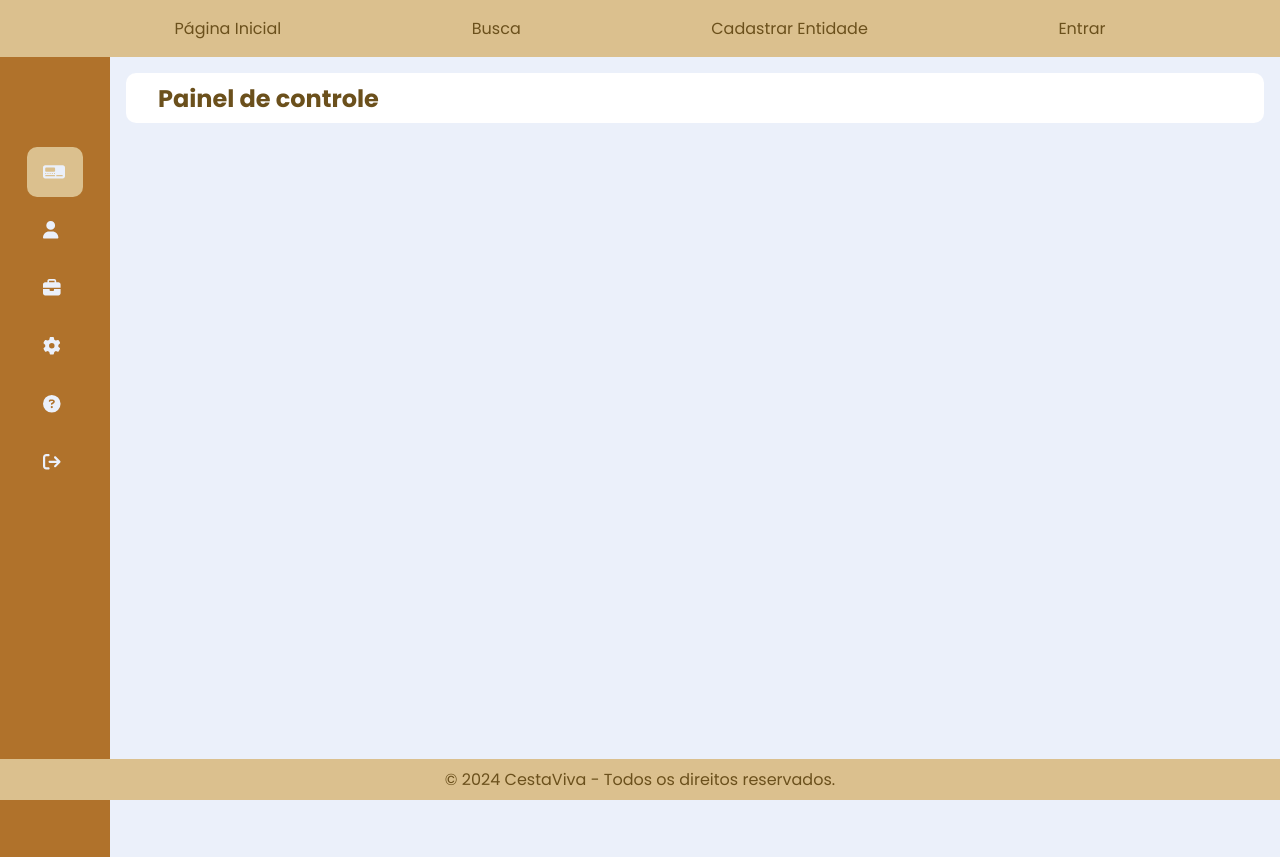
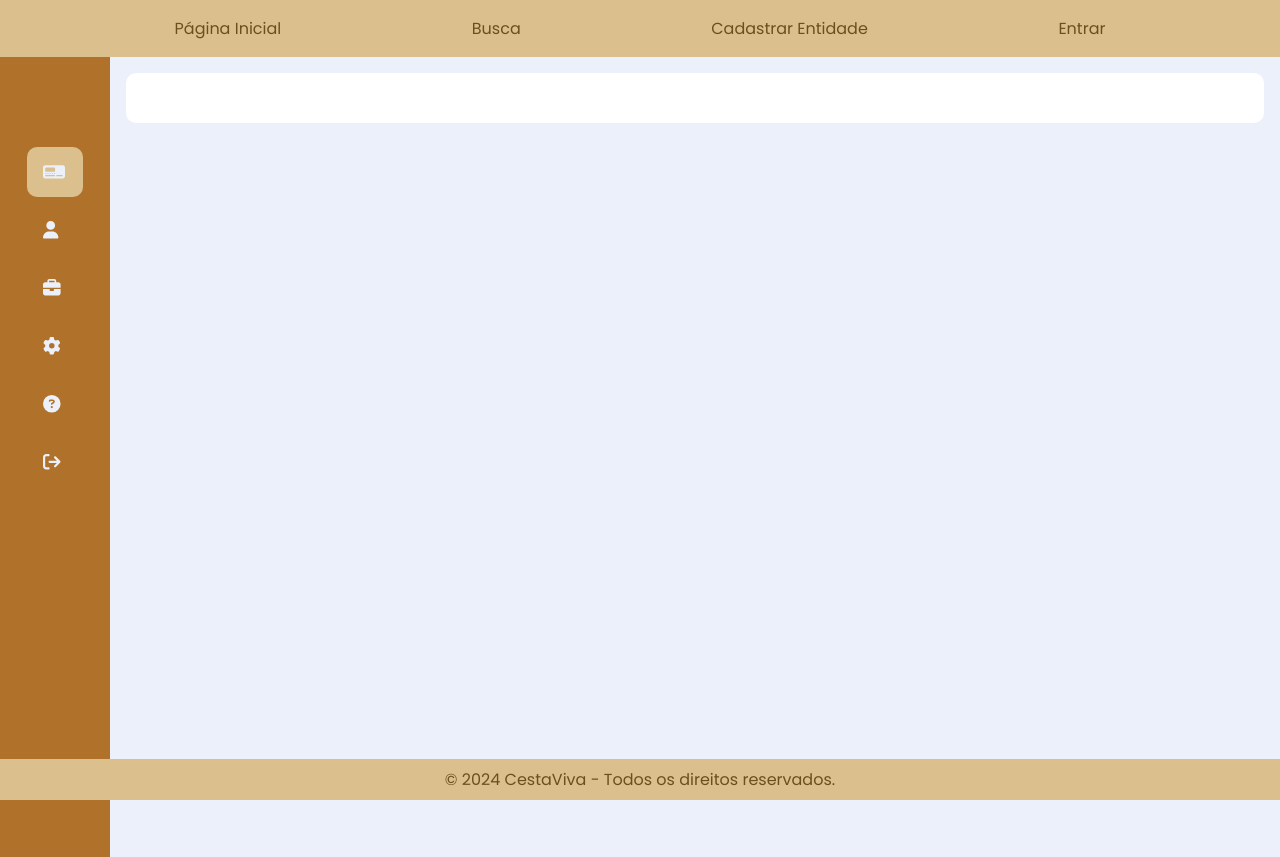
Before and after one commit to Amicuchi/CestaViva, a React (Vite) app: page /dashboard in a window 1280 px wide. Built offline with nearby package versions, Linux system fonts and the light colour scheme; sample sign-in values are in the browser's storage.

Commit message:
Header: Alteração para exibir o título de maneira dinâmica e exibir o botão de NovaCampanha quando abrir o Gerenciar Campanhas

```diff
--- a/src/pages/Dashboard/components/Header.jsx
+++ b/src/pages/Dashboard/components/Header.jsx
@@ -1,11 +1,20 @@
+import PropTypes from 'prop-types';
 import '../Dashboard.css';
 
-export default function Header() {
+export default function Header({ title, abrirModal }) {
     return (
-        <>
             <div className="header--wrapper">
-                <h2>Painel de controle</h2>
+                <h2>{title}</h2>
+
+                {/* Exibe o botão apenas se o título for "Gerenciamento de Campanhas" */}
+                {title === "Gerenciamento de Campanhas" && (
+                    <button onClick={abrirModal}>Nova Campanha</button>
+                )}
             </div>
-        </>
     );
 }
+
+Header.propTypes = {
+    title: PropTypes.string.isRequired,
+    abrirModal: PropTypes.func,
+  };
```
